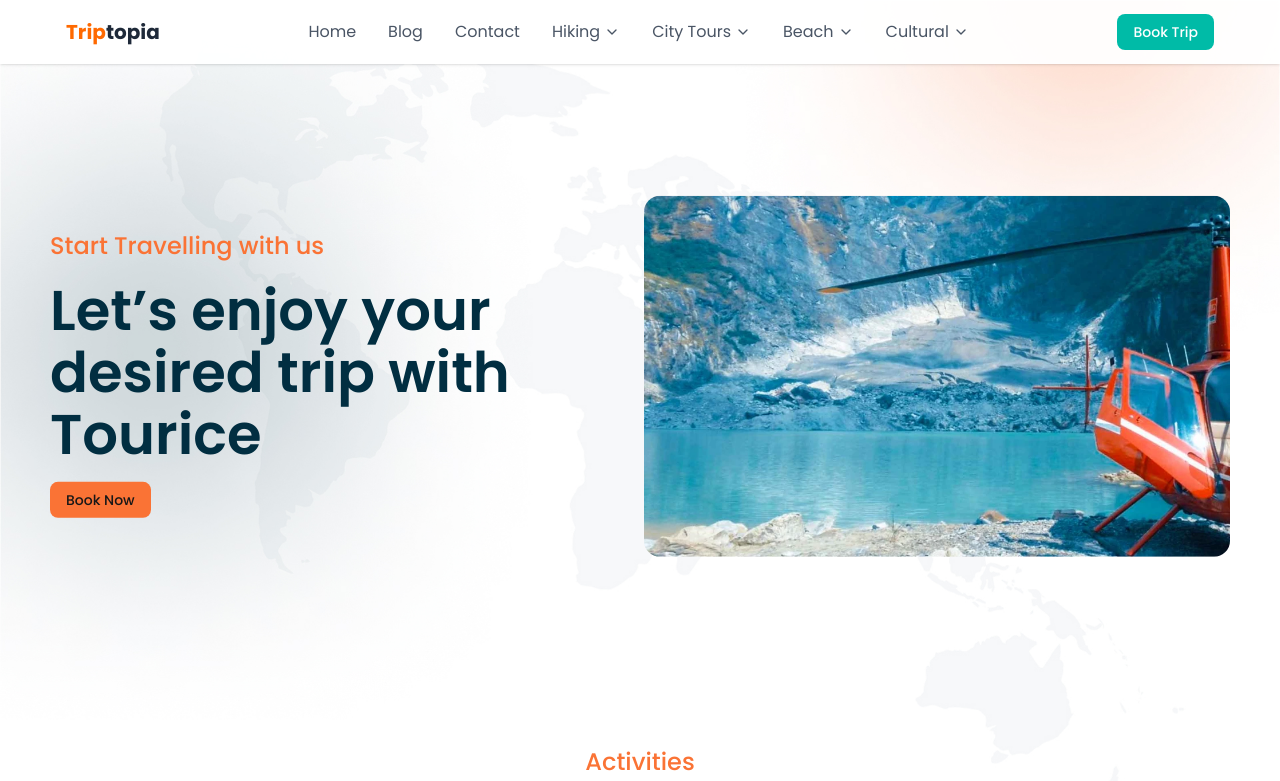
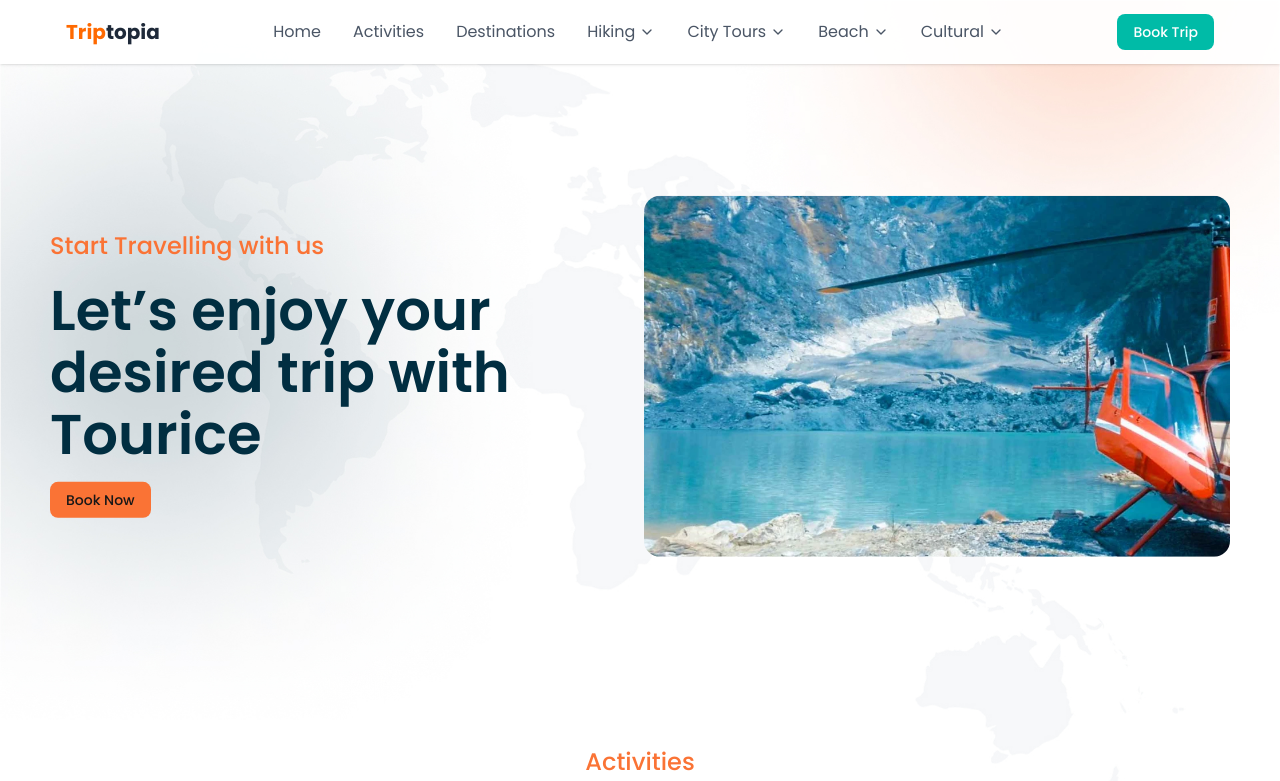
Before and after one commit to adkshishir/travel-frontend, a Next.js app: page / in a window 1280 px wide. Shown: the top 781 px of the page. Built offline with nearby package versions, Linux system fonts and the light colour scheme.

Commit message:
refactor: headers with destinations

```diff
--- a/src/common/header.tsx
+++ b/src/common/header.tsx
@@ -90,8 +90,8 @@ const activities = [
 // Main navigation links
 const navLinks = [
   { href: '/', label: 'Home' },
-  { href: '/blog', label: 'Blog' },
-  { href: '/contact', label: 'Contact' },
+  { href: '/blog', label: 'Activities' },
+  { href: '/contact/contact', label: 'Destinations' },
 ];
 
 export default function Header() {
```
